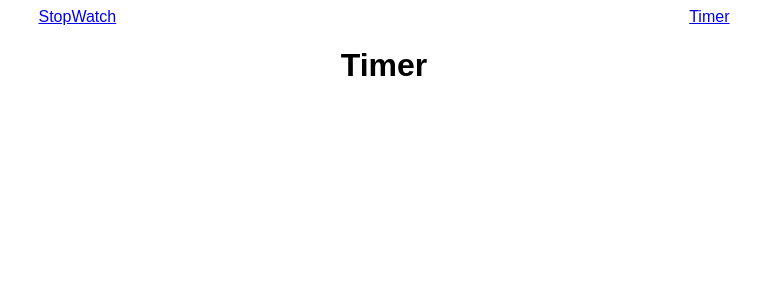
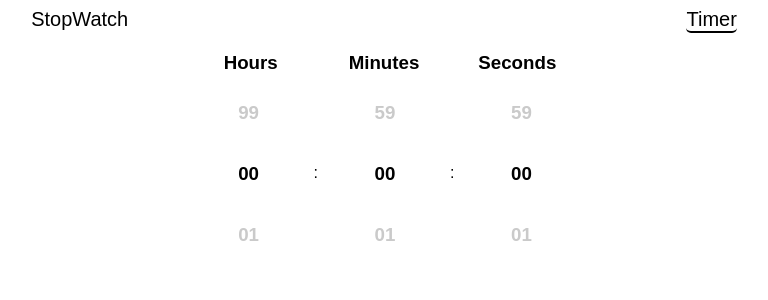
Before and after one commit to bward021/react-timer, a React (Create React App) app: page /timer in a window 1280 px wide. Shown: the top 300 px of the page, without its empty margins (256-1024 px from the left). Built offline with nearby package versions, Linux system fonts and the light colour scheme.

Commit message:
Add Carousel and functionality to updated state in timer.

```diff
--- a/package.json
+++ b/package.json
@@ -10,7 +10,9 @@
     "react": "17.0.1",
     "react-dom": "17.0.1",
     "react-router-dom": "5.2.0",
-    "react-scripts": "4.0.0"
+    "react-scripts": "4.0.0",
+    "react-slick": "0.28.1",
+    "slick-carousel": "1.8.1"
   },
   "devDependencies": {
     "typescript": "4.1.3"
--- /dev/null
+++ b/src/components/pages/Carousel.js
@@ -0,0 +1,70 @@
+import React from "react";
+import Slider from "react-slick";
+
+import "slick-carousel/slick/slick.css";
+import "slick-carousel/slick/slick-theme.css";
+
+const Carousel = (props) => {
+  const settings = {
+    infinite: true,
+    draggable: true,
+    slidesToShow: 1,
+    slidesToScroll: 1,
+    vertical: true,
+    verticalSwiping: true,
+    swipeToSlide: true,
+    arrows: false,
+    focusOnSelect: true,
+    centerMode: true
+  };
+  const renderSlides = (range) => {
+    return new Array(range + 1)
+      .fill("_")
+      .map((_, idx) => {
+        return idx.toString().padStart(2, "0");
+      })
+      .map((num, idx) => (
+        <div key={idx} className="number">
+          <h3>{num}</h3>
+        </div>
+      ));
+  };
+  return (
+    <div className="slider-container">
+      <div className="slider-header">
+        <h3>Hours</h3>
+        <h3>Minutes</h3>
+        <h3>Seconds</h3>
+      </div>
+      <div className="slider-wrapper">
+        <Slider
+          {...settings}
+          afterChange={(currentSlide) => props.setHours(currentSlide)}
+        >
+          {renderSlides(99)}
+        </Slider>
+        <div className="slider-colon">:</div>
+        <Slider
+          {...settings}
+          afterChange={(currentSlide) => props.setMinutes(currentSlide)}
+        >
+          {renderSlides(59)}
+        </Slider>
+        <div className="slider-colon">:</div>
+        <Slider
+          {...settings}
+          afterChange={(currentSlide) => props.setSeconds(currentSlide)}
+        >
+          {renderSlides(59)}
+        </Slider>
+      </div>
+    </div>
+  );
+};
+
+export default Carousel;
+
+// Set correct numbers
+// - Hours 00 - 59
+// - Minutes 00 - 59
+// - Seconds 00 - 59
--- a/src/components/pages/Timer.js
+++ b/src/components/pages/Timer.js
@@ -1,10 +1,16 @@
-import React from "react";
+import React, { useState } from "react";
+import Carousel from "./Carousel";
 
 const Timer = () => {
+  const [hours, setHours] = useState(0);
+  const [minutes, setMinutes] = useState(0);
+  const [seconds, setSeconds] = useState(0);
   return (
-    <div>
-      <h1>Timer</h1>
-    </div>
+    <Carousel
+      setHours={setHours}
+      setMinutes={setMinutes}
+      setSeconds={setSeconds}
+    />
   );
 };
 
--- a/src/styles.css
+++ b/src/styles.css
@@ -8,6 +8,23 @@
   width: 100%;
   justify-content: space-around;
   align-items: center;
+}
+
+.nav-bar a {
+  text-decoration: none;
+  font-size: 20px;
+  color: black;
+  border-bottom: 2px solid transparent;
+  transition: 0.4s ease-in-out;
+  border-radius: 5px;
+}
+
+.nav-bar > .active {
+  border-bottom: 2px solid black;
+}
+
+.nav-bar a:hover {
+  border-bottom: 2px solid black;
 }
 
 .lap-container {
@@ -22,3 +39,55 @@
   grid-template-columns: 1fr 2fr 2fr;
   width: 100%;
 }
+
+/* Slider Styles */
+.slider-container {
+  font-family: sans-serif;
+  width: 100%;
+  max-width: 400px;
+  margin: 0 auto;
+}
+
+.slider-container > div {
+  text-align: center;
+}
+
+.slider-header {
+  display: flex;
+  justify-content: center;
+  align-items: center;
+}
+
+.slider-header h3 {
+  flex: 25%;
+}
+
+.slider-wrapper {
+  display: flex;
+  justify-content: center;
+  align-items: center;
+  color: #cacaca;
+}
+
+.slider-colon {
+  color: black;
+}
+
+.slick-center h3 {
+  /* color: #3498db; */
+  color: black;
+}
+
+.slick-slider {
+  width: 33%;
+}
+
+.center {
+  /* padding: 1em;
+  margin: 1em; */
+}
+
+/* Fixes an issue with the focus being too big */
+.number {
+  width: 90% !important;
+}
```
